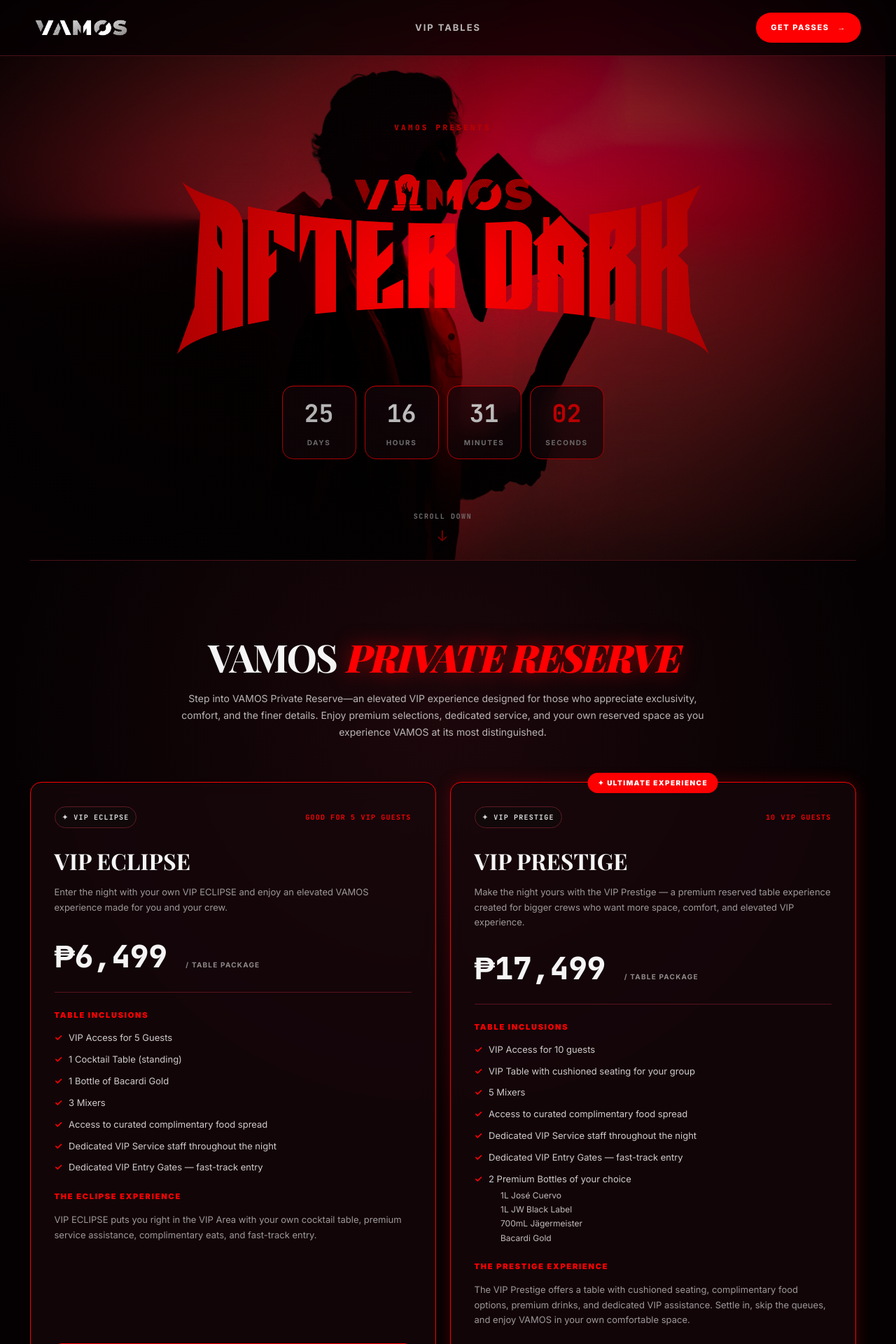
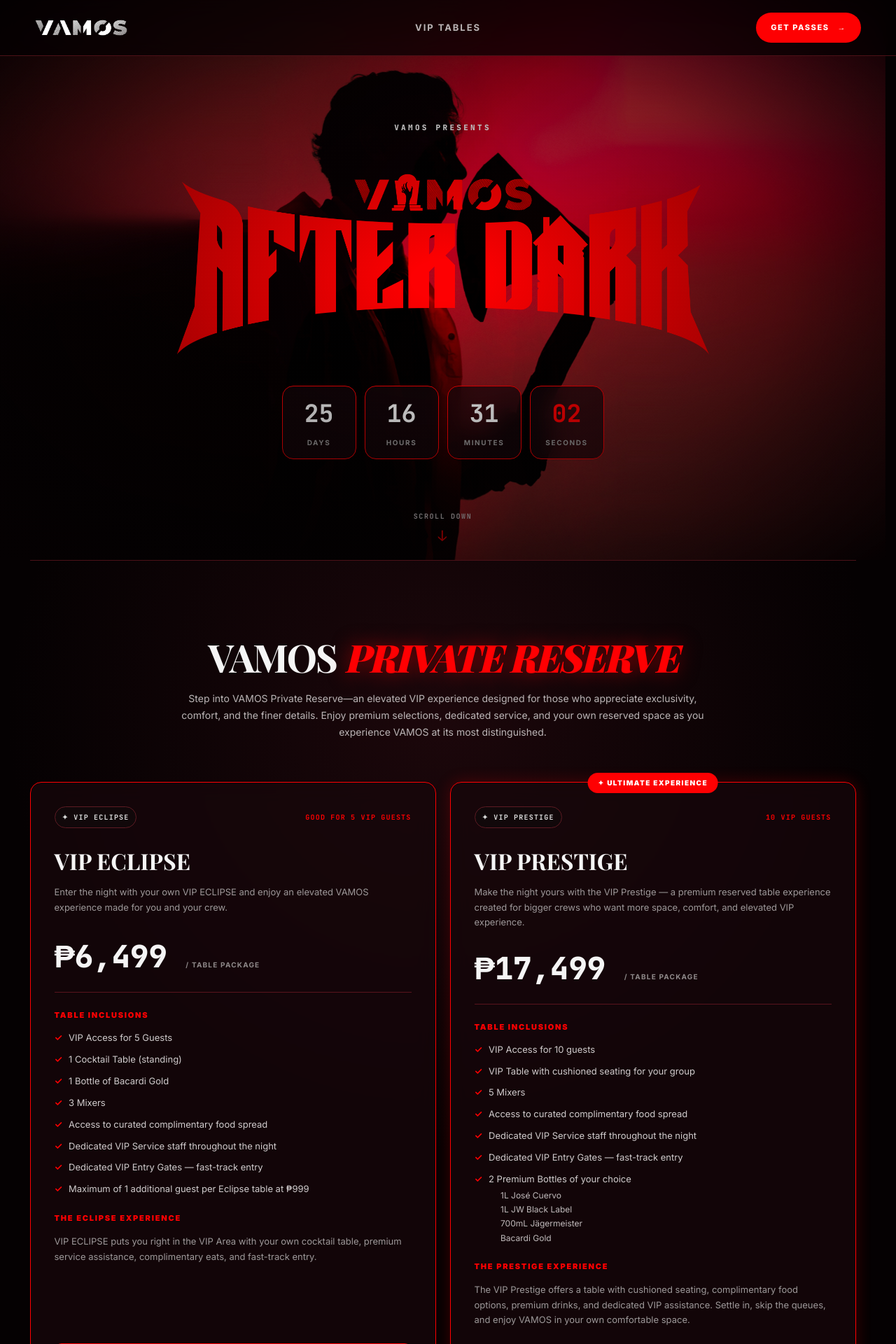
Before and after one commit to w1iii/vamos-web, a Next.js app: page / in a window 1280 px wide. Shown: the top 1920 px of the page at 70% size. Built offline with nearby package versions, Linux system fonts and the light colour scheme.

Commit message:
small fix

```diff
--- a/src/app/globals.css
+++ b/src/app/globals.css
@@ -55,7 +55,7 @@
 @keyframes scroll-hint-bounce { 0%, 100% { transform: translateY(0); } 50% { transform: translateY(6px); } }
 @media (prefers-reduced-motion: reduce) { .scroll-hint-arrow { animation: none; } }
 @media (prefers-reduced-motion: reduce) { .hero-slide { transition: none; } }
-.eyebrow { margin: 0 0 10px; color: #FE0002; font-family: var(--font-jetbrains-mono), monospace; font-size: 11px; font-weight: 800; letter-spacing: .3em; text-transform: uppercase; }
+.eyebrow { margin: 0 0 10px; color: white; font-family: var(--font-jetbrains-mono), monospace; font-size: 11px; font-weight: 800; letter-spacing: .3em; text-transform: uppercase; }
 h1, h2, h3, h4, h5 { font-family: var(--font-playfair), serif; }
 .hero-logo { display: block; width: min(760px, 92vw); height: auto; margin: 0 auto 20px; }
 h1 { margin: 0 0 20px; font-size: clamp(58px, 11vw, 125px); line-height: .88; letter-spacing: -.06em; }
--- a/src/app/order/page.tsx
+++ b/src/app/order/page.tsx
@@ -39,6 +39,7 @@
       "Access to curated complimentary food spread",
       "Dedicated VIP Service staff throughout the night",
       "Dedicated VIP Entry Gates — fast-track entry",
+      "Maximum of 1 additional guest per Eclipse table at ₱999",
     ],
   },
   prestige: {
--- a/src/app/page.tsx
+++ b/src/app/page.tsx
@@ -12,6 +12,7 @@
   "Access to curated complimentary food spread",
   "Dedicated VIP Service staff throughout the night",
   "Dedicated VIP Entry Gates — fast-track entry",
+  "Maximum of 1 additional guest per Eclipse table at ₱999",
 ];
 
 const prestigeInclusions = [
```
